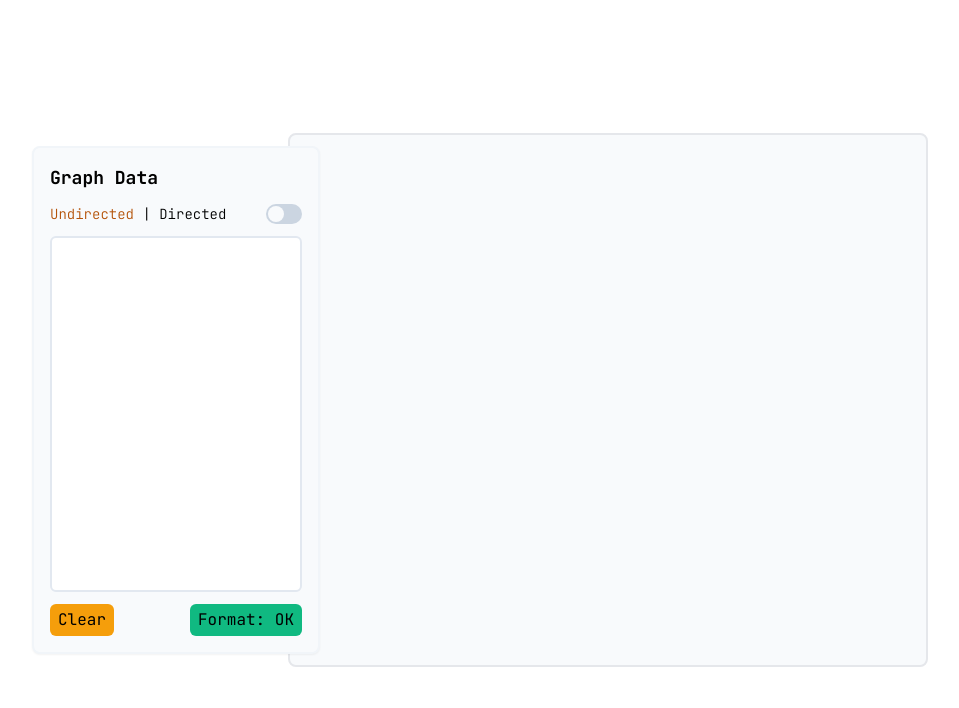
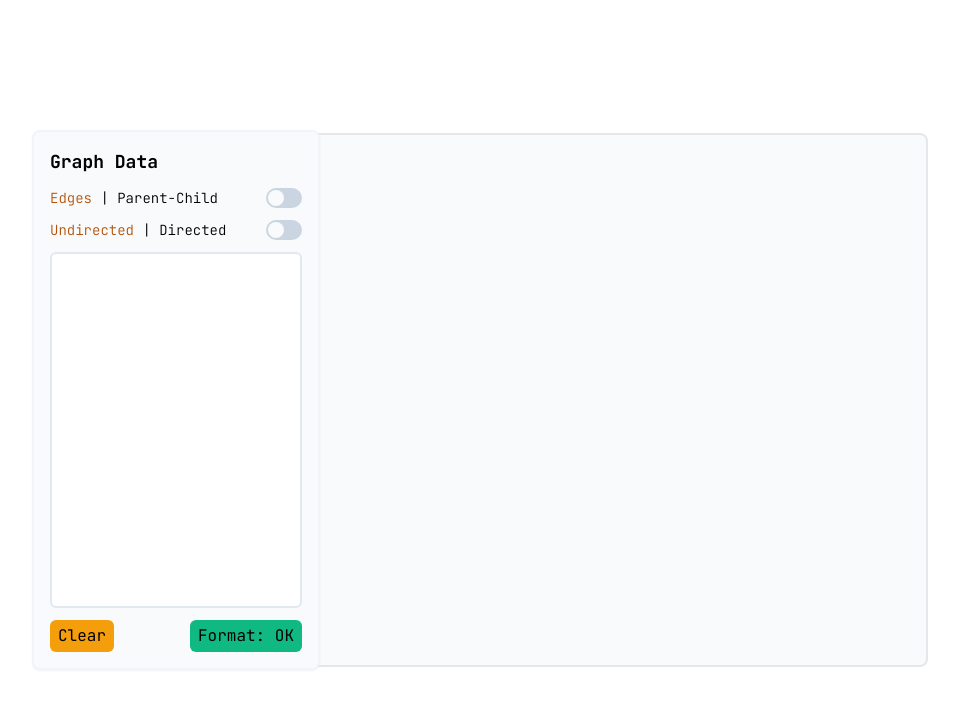
Before and after one commit to anAcc22/another_graph_editor, a React (Vite) app: page / in a window 1280 px wide. Shown: the top 708 px of the page, without its empty margins (32-991 px from the left). Built offline with nearby package versions, Linux system fonts and the light colour scheme.

Commit message:
feat: add parent-child array input format

```diff
--- a/src/components/GraphInput.tsx
+++ b/src/components/GraphInput.tsx
@@ -1,5 +1,7 @@
-import { parseGraphInput } from "./parseGraphInput";
+import { parseGraphInputEdges } from "./parseGraphInput";
+import { parseGraphInputParentChild } from "./parseGraphInput";
 import { useEffect, useState } from "react";
+import { ParsedGraph } from "../types";
 import { Graph } from "../types";
 
 interface Props {
@@ -8,13 +10,29 @@ interface Props {
   updateDirected: (directed: boolean) => void;
 }
 
+type InputFormat = "edges" | "parentChild";
+
 export function GraphInput({ updateGraph, directed, updateDirected }: Props) {
   const [inputStatus, setInputStatus] = useState<boolean>(true);
+  const [inputFormat, setInputFormat] = useState<InputFormat>("edges");
 
   const processGraphInput = () => {
-    const parsedGraph = parseGraphInput(
-      (document.getElementById("graphInput") as HTMLTextAreaElement).value,
+    let parsedGraph: ParsedGraph;
+
+    if (inputFormat === "edges") {
+      parsedGraph = parseGraphInputEdges(
+        (document.getElementById("graphInputEdges") as HTMLTextAreaElement)
+          .value,
       );
+    } else {
+      parsedGraph = parseGraphInputParentChild(
+        (document.getElementById("graphInputParent") as HTMLTextAreaElement)
+          .value,
+        (document.getElementById("graphInputChild") as HTMLTextAreaElement)
+          .value,
+      );
+    }
+
     if (parsedGraph.status === "BAD") {
       setInputStatus(false);
     } else {
@@ -38,9 +56,75 @@ export function GraphInput({ updateGraph, directed, updateDirected }: Props) {
           bg-slate-50 shadow-sm border-slate-100 absolute top-1/2
           -translate-y-1/2 left-16 w-72 p-4 space-y-3"
       >
-        <label htmlFor="graphInput" className="font-bold text-lg">
-          Graph Data
+        <h3 className="font-bold text-lg">Graph Data</h3>
+
+        <div className="flex font-light text-sm justify-between">
+          <span>
+            <span>
+              {inputFormat === "edges" ? (
+                <span className="text-amber-700 p-0 hover:cursor-pointer">
+                  Edges
+                </span>
+              ) : (
+                <span
+                  className="p-0 hover:cursor-pointer"
+                  onClick={() => {
+                    setInputFormat("edges");
+                    let directedCheckbox = document.getElementById(
+                      "inputFormatCheckbox",
+                    ) as HTMLInputElement;
+                    directedCheckbox.checked = false;
+                  }}
+                >
+                  Edges
+                </span>
+              )}
+            </span>
+            <span> | </span>
+            <span>
+              {inputFormat === "parentChild" ? (
+                <span className="text-amber-700 p-0 hover:cursor-pointer">
+                  Parent-Child
+                </span>
+              ) : (
+                <span
+                  className="p-0 hover:cursor-pointer"
+                  onClick={() => {
+                    setInputFormat("parentChild");
+                    let directedCheckbox = document.getElementById(
+                      "inputFormatCheckbox",
+                    ) as HTMLInputElement;
+                    directedCheckbox.checked = true;
+                  }}
+                >
+                  Parent-Child
+                </span>
+              )}
+            </span>
+          </span>
+          <label className="relative inline w-9">
+            <input
+              onClick={() =>
+                setInputFormat(
+                  inputFormat === "edges" ? "parentChild" : "edges",
+                )
+              }
+              type="checkbox"
+              id="inputFormatCheckbox"
+              className="peer invisible"
+            />
+            <span
+              className="absolute top-0 left-0 w-9 h-5 cursor-pointer
+                rounded-full bg-slate-300 border-none transition-all duration-75
+                hover:bg-slate-400 peer-checked:bg-slate-600"
+            ></span>
+            <span
+              className="absolute top-0.5 left-0.5 w-4 h-4 bg-slate-50
+                rounded-full transition-all duration-75 cursor-pointer
+                peer-checked:translate-x-4"
+            ></span>
           </label>
+        </div>
 
         <div className="flex font-light text-sm justify-between">
           <span>
@@ -106,24 +190,70 @@ export function GraphInput({ updateGraph, directed, updateDirected }: Props) {
           </label>
         </div>
 
+        {inputFormat === "edges" ? (
           <textarea
-          name="graphInput"
-          id="graphInput"
+            name="graphInputEdges"
+            id="graphInputEdges"
             onChange={() => processGraphInput()}
             rows={12}
             className="font-semibold font-jetbrains resize-none border-2
               rounded-md p-2 border-single focus:outline-none text-lg
               border-slate-200 focus:border-slate-400"
           ></textarea>
+        ) : (
+          <></>
+        )}
+
+        {inputFormat === "parentChild" ? (
+          <>
+            <h4 className="text-base decoration-solid underline">
+              Parent Array
+            </h4>
+            <textarea
+              name="graphInputParent"
+              id="graphInputParent"
+              rows={1}
+              onChange={() => processGraphInput()}
+              className="font-semibold font-jetbrains resize-none border-2
+                rounded-md p-2 border-single focus:outline-none text-lg
+                border-slate-200 focus:border-slate-400"
+            ></textarea>
+            <h4 className="text-base decoration-solid underline">
+              Child Array
+            </h4>
+            <textarea
+              name="graphInputChild"
+              id="graphInputChild"
+              rows={1}
+              defaultValue={"1 2 3 4 5 6 7 8 9"}
+              onChange={() => processGraphInput()}
+              className="font-semibold font-jetbrains resize-none border-2
+                rounded-md p-2 border-single focus:outline-none text-lg
+                border-slate-200 focus:border-slate-400"
+            ></textarea>
+          </>
+        ) : (
+          <></>
+        )}
 
         <div className="flex justify-between">
           <button
             className="bg-amber-500 hover:bg-amber-400 active:bg-amber-300
               inline rounded-md px-2 py-1"
             onClick={() => {
+              if (inputFormat === "edges") {
                 (
-                document.getElementById("graphInput") as HTMLTextAreaElement
+                  document.getElementById(
+                    "graphInputEdges",
+                  ) as HTMLTextAreaElement
                 ).value = "";
+              } else {
+                (
+                  document.getElementById(
+                    "graphInputParent",
+                  ) as HTMLTextAreaElement
+                ).value = "";
+              }
               processGraphInput();
             }}
           >
--- a/src/components/animateGraph.ts
+++ b/src/components/animateGraph.ts
@@ -41,7 +41,7 @@ function drawArrow(ctx: CanvasRenderingContext2D, u: Vector2D, v: Vector2D) {
   ctx.stroke();
 }
 
-const FPS = 45;
+const FPS = 60;
 
 const STROKE_COLOR = "hsl(0, 0%, 10%)";
 const FILL_COLOR = "hsl(0, 0%, 100%)";
@@ -243,13 +243,13 @@ function updateVelocities() {
 
         const dist = euclidDist(uPos, vPos);
 
-        let aMag = 150 / (2 * Math.pow(dist, 3));
+        let aMag = 1500 / (2 * Math.pow(dist, 3));
 
         const isEdge =
           edges.includes([u, v].join(" ")) || edges.includes([v, u].join(" "));
 
         if (isEdge) {
-          aMag = Math.pow(Math.abs(dist - NODE_DIST), 1.2) / 100_000;
+          aMag = Math.pow(Math.abs(dist - NODE_DIST), 1.5) / 100_000;
           if (dist >= NODE_DIST) {
             aMag *= -1;
           }
--- a/src/components/parseGraphInput.ts
+++ b/src/components/parseGraphInput.ts
@@ -9,7 +9,59 @@ import { ParsedGraph } from "../types";
 //   return true;
 // }
 
-export function parseGraphInput(input: string): ParsedGraph {
+export function parseGraphInputParentChild(
+  parent: string,
+  child: string,
+): ParsedGraph {
+  const p = parent
+    .trim()
+    .split(/\s+/)
+    .filter((u) => u.length);
+  const c = child
+    .trim()
+    .split(/\s+/)
+    .filter((u) => u.length);
+
+  const edgeCnt = Math.min(p.length, c.length);
+
+  let nodes = new Set<string>();
+  let adj = new Map<string, string[]>();
+  let edges = new Array<string>();
+
+  for (let i = 0; i < edgeCnt; i++) {
+    if (p[i] === c[i] && !nodes.has(p[i])) {
+      nodes.add(p[i]);
+      adj.set(p[i], []);
+    } else {
+      if (!nodes.has(p[i])) {
+        nodes.add(p[i]);
+        adj.set(p[i], []);
+      } else {
+        adj.set(p[i], [...adj.get(p[i])!, c[i]]);
+      }
+
+      if (!nodes.has(c[i])) {
+        nodes.add(c[i]);
+        adj.set(c[i], []);
+      }
+
+      if (!edges.includes([p[i], c[i]].join(" "))) {
+        edges.push([p[i], c[i]].join(" "));
+      }
+    }
+  }
+
+  return {
+    status: "OK",
+    graph: {
+      nodes: Array.from(nodes),
+      adj,
+      edges,
+    },
+  };
+}
+
+export function parseGraphInputEdges(input: string): ParsedGraph {
   const raw = input
     .split("\n")
     .map((s) => s.trim().split(/\s+/))
@@ -26,12 +78,10 @@ export function parseGraphInput(input: string): ParsedGraph {
         adj.set(e[0], []);
       }
     } else if (e.length == 2) {
-      if (e[0] == e[1]) {
-        return {
-          status: "BAD",
-        };
-      }
-
+      if (e[0] === e[1] && !nodes.has(e[0])) {
+        nodes.add(e[0]);
+        adj.set(e[0], []);
+      } else {
         if (!nodes.has(e[0])) {
           nodes.add(e[0]);
           adj.set(e[0], [e[1]]);
@@ -46,6 +96,7 @@ export function parseGraphInput(input: string): ParsedGraph {
 
         if (!edges.includes([e[0], e[1]].join(" "))) {
           edges.push([e[0], e[1]].join(" "));
+        }
       }
     } else {
       return {
```
Lines whose indentation alone changed are shown as unchanged.
